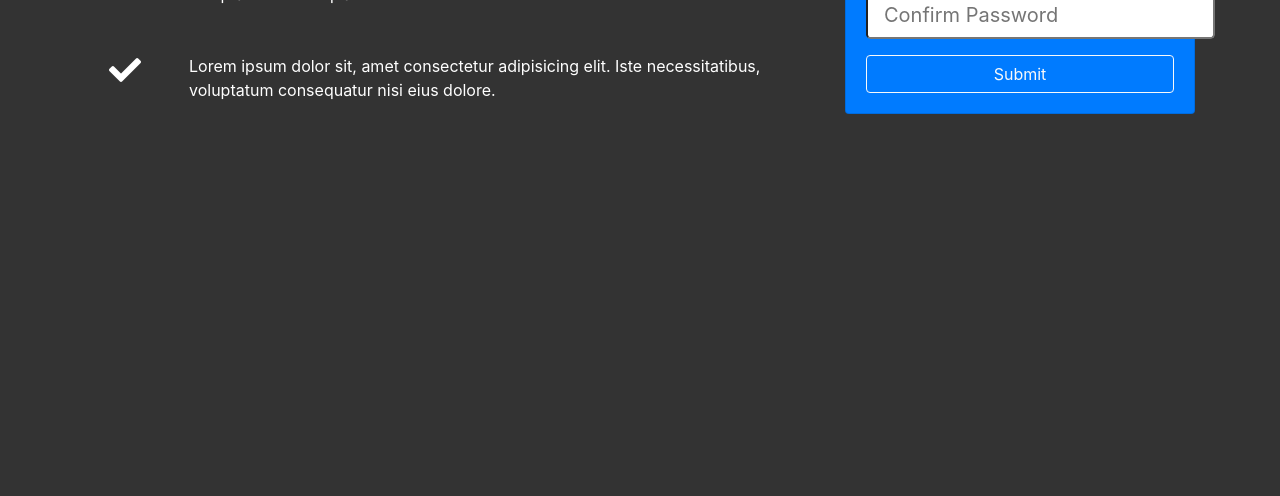
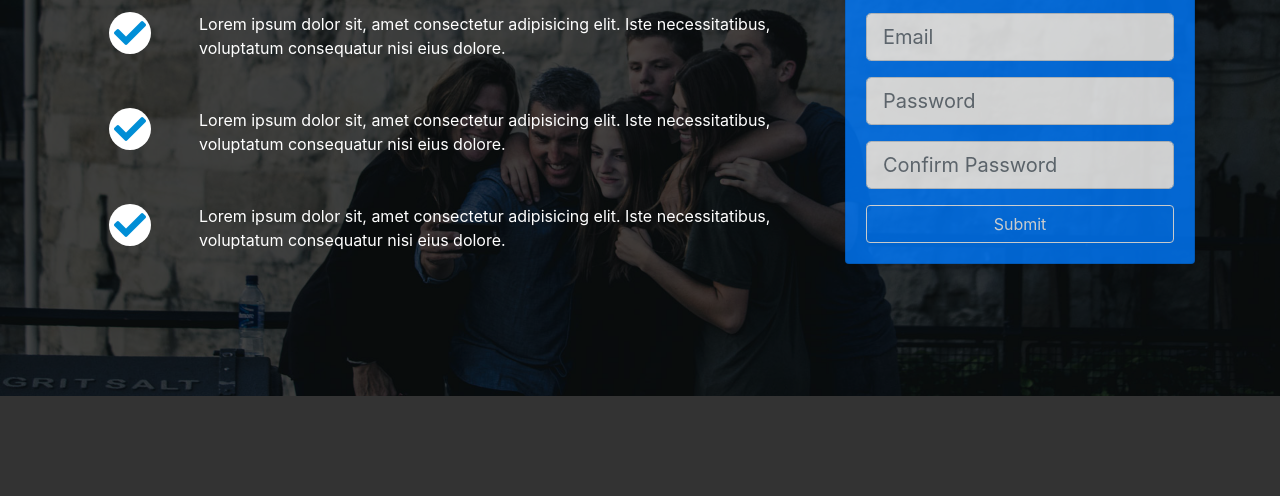
Before and after one commit to rickcarvlh/LoopLab-Social-Theme, a plain HTML site: page index.html in a window 1280 px wide. Shown: the part 304-800 px from the top of the page. Drawn offline with nearby package versions, Linux system fonts and the light colour scheme.

Commit message:
Home Section finished

```diff
--- a/css/style.css
+++ b/css/style.css
@@ -8,6 +8,36 @@ body {
     opacity: .8;
 }
 
-#home-section{
+#home-section {
+    background: url(../img/home.jpg);
+    background-repeat: no-repeat;
+    background-size: cover;
+    background-attachment: fixed;
+    min-height: 700px;
+}
+
+/* overlay effect */
+#home-section .dark-overlay {
+    position: absolute;
+    top: 0;
+    left: 0;
+    width: 100%;
+    min-height: 700px;
+    background-color: rgba(0, 0, 0, .7);
+}
+
+#home-section .home-inner {
+    padding-top: 150px;
+}
+
+#home-section .card-form {
+    opacity: .8;
 
 }
+
+#home-section .fas {
+    color: #008ed6;
+    background-color: #ffffff;
+    padding: 5px;
+    border-radius: 50%;
+}
--- a/index.html
+++ b/index.html
@@ -23,9 +23,9 @@
         <div class="container">
             <a href="index.html" class="navbar-brand">LoopHold</a>
             <button class="navbar-toggler" data-toggle="collapse" data-target="#navbarCollapse">
-                <span class="navbar-toggle icon"></span>
+                <span class="navbar-toggler-icon"></span>
             </button>
-            <div class="collapse navbar-collapse" id="#navbarCollapse">
+            <div class="collapse navbar-collapse" id="navbarCollapse">
                 <!-- Standard Bootstrap Navbar -->
                 <ul class="navbar-nav ml-auto">
                     <li class="nav-item">
@@ -90,16 +90,16 @@
                                 <p>Please fill out this form to register</p>
                                 <form>
                                     <div class="form-group">
-                                        <input type="text" class="form-control-lg" placeholder="Username">
+                                        <input type="text" class="form-control form-control-lg" placeholder="Username">
                                     </div>
                                     <div class="form-group">
-                                        <input type="email" class="form-control-lg" placeholder="Email">
+                                        <input type="email" class="form-control form-control-lg" placeholder="Email">
                                     </div>
                                     <div class="form-group">
-                                        <input type="password" class="form-control-lg" placeholder="Password">
+                                        <input type="password" class="form-control form-control-lg" placeholder="Password">
                                     </div>
                                     <div class="form-group">
-                                        <input type="password" class="form-control-lg" placeholder="Confirm Password">
+                                        <input type="password" class="form-control form-control-lg" placeholder="Confirm Password">
                                     </div>
                                     <input type="submit" value="Submit" class="btn btn-outline-light btn-block">
                                 </form>
```
